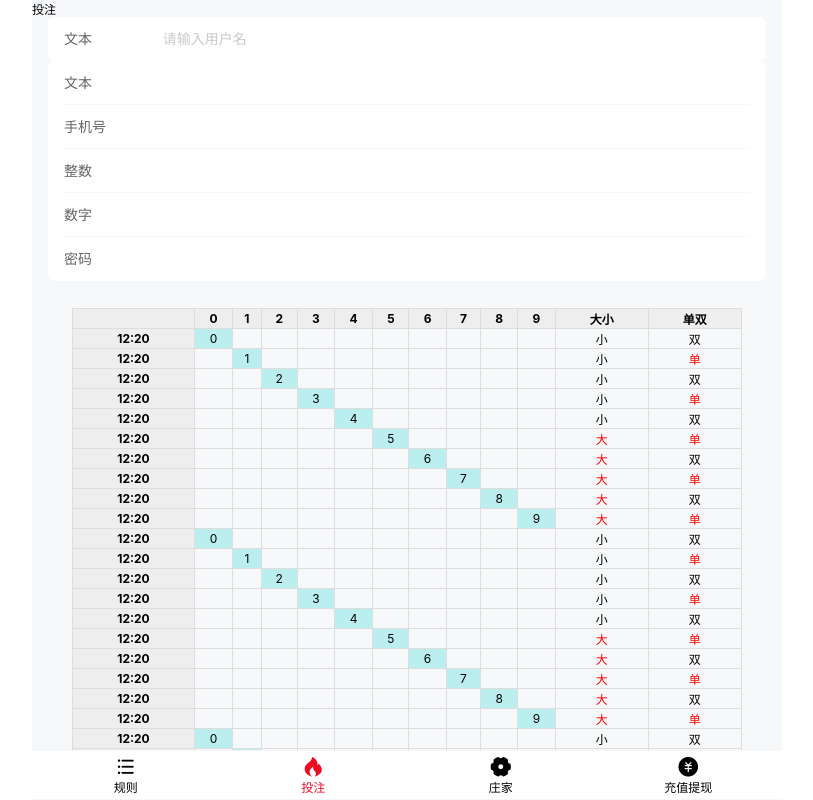
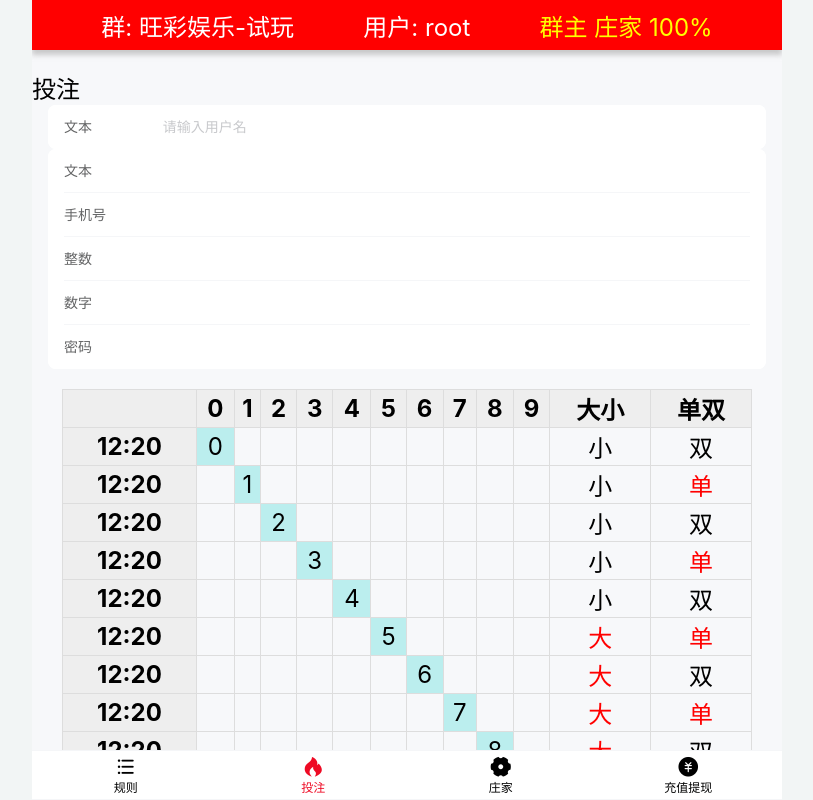
Before and after one commit to leoisgoodman/tg-game-client-frontend, a Vue app: page /#/ in a window 1280 px wide. Shown: the whole page, without its empty margins (233-1046 px from the left). Built offline with nearby package versions, Linux system fonts and the light colour scheme.

Commit message:
feat✨:  禁止缩放、统一头部、字体自适应

```diff
--- a/public/index.html
+++ b/public/index.html
@@ -3,7 +3,7 @@
   <head>
     <meta charset="utf-8" />
     <meta http-equiv="X-UA-Compatible" content="IE=edge" />
-    <meta name="viewport" content="width=device-width,initial-scale=1.0" />
+    <meta content="width=device-width, initial-scale=1.0, maximum-scale=1.0, user-scalable=0;" name="viewport" />
     <link rel="icon" href="<%= BASE_URL %>favicon.ico" />
     <title><%= htmlWebpackPlugin.options.title %></title>
   </head>
@@ -25,7 +25,7 @@
           var clientWidth = docEl.clientWidth;
           if (!clientWidth) return;
           if (clientWidth >= 750) {
-            docEl.style.fontSize = '100px';
+            docEl.style.fontSize = '75px';
           } else {
             docEl.style.fontSize = 37.5 * (clientWidth / 375) + 'px'; //直接输入设计图大小即可
           }
--- a/src/App.vue
+++ b/src/App.vue
@@ -1,6 +1,11 @@
 <template>
   <div class="main">
     <div class="content">
+      <div class="head">
+        <span>群: 旺彩娱乐-试玩</span>
+        <span>用户: root</span>
+        <span style="color: #ff0">群主 庄家 100% </span>
+      </div>
       <div class="router">
         <router-view />
       </div>
@@ -14,13 +19,8 @@
   </div>
 </template>
 <script>
-import { ref } from 'vue';
-
 export default {
-  setup() {
-    const active = ref(0);
-    return { active };
-  },
+  setup() {},
 };
 </script>
 
@@ -32,7 +32,8 @@ export default {
   overflow: hidden;
   display: flex;
   justify-content: center;
-  font-size: 12px;
+  background-color: #f2f5f5;
+  font-size: 0.32rem;
 
   .content {
     width: 100%;
@@ -45,8 +46,20 @@ export default {
       left: auto;
       // min-width: 750px;
     }
+    .head {
+      height: 50px;
+      display: flex;
+      justify-content: space-evenly;
+      align-items: center;
+      width: 100%;
+      background: #f00;
+      color: #fff;
+      box-shadow: 0 5px 5px rgb(170 170 170 / 60%);
+    }
     .router {
-      height: calc(100% - 50px);
+      box-sizing: border-box;
+      padding: 0.2667rem 0;
+      height: calc(100% - 100px);
       overflow-y: auto;
     }
   }
--- a/src/views/bet/index.vue
+++ b/src/views/bet/index.vue
@@ -74,6 +74,7 @@ export default {
     border-color: #ddd;
     border-collapse: collapse;
     margin: 0.2667rem 0.4rem;
+    margin-bottom: 0;
     th {
       background-color: #eee;
     }
@@ -84,7 +85,7 @@ export default {
       background: #bee;
     }
     .red {
-      color: red;
+      color: #f00;
     }
   }
 }
```
